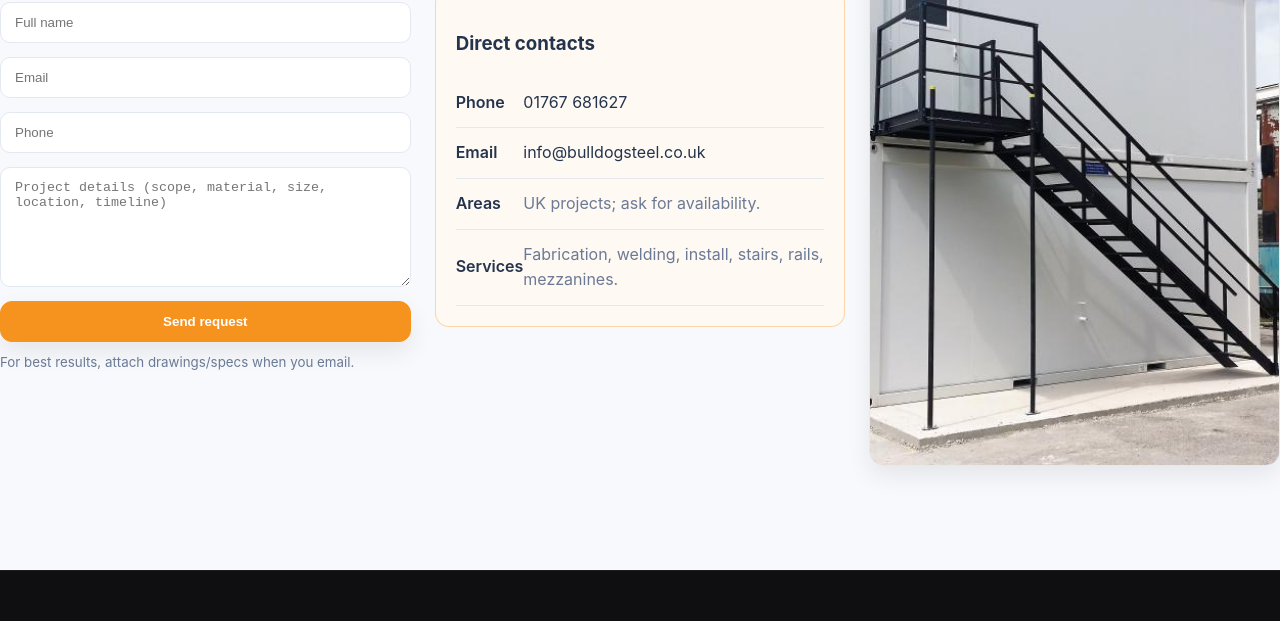
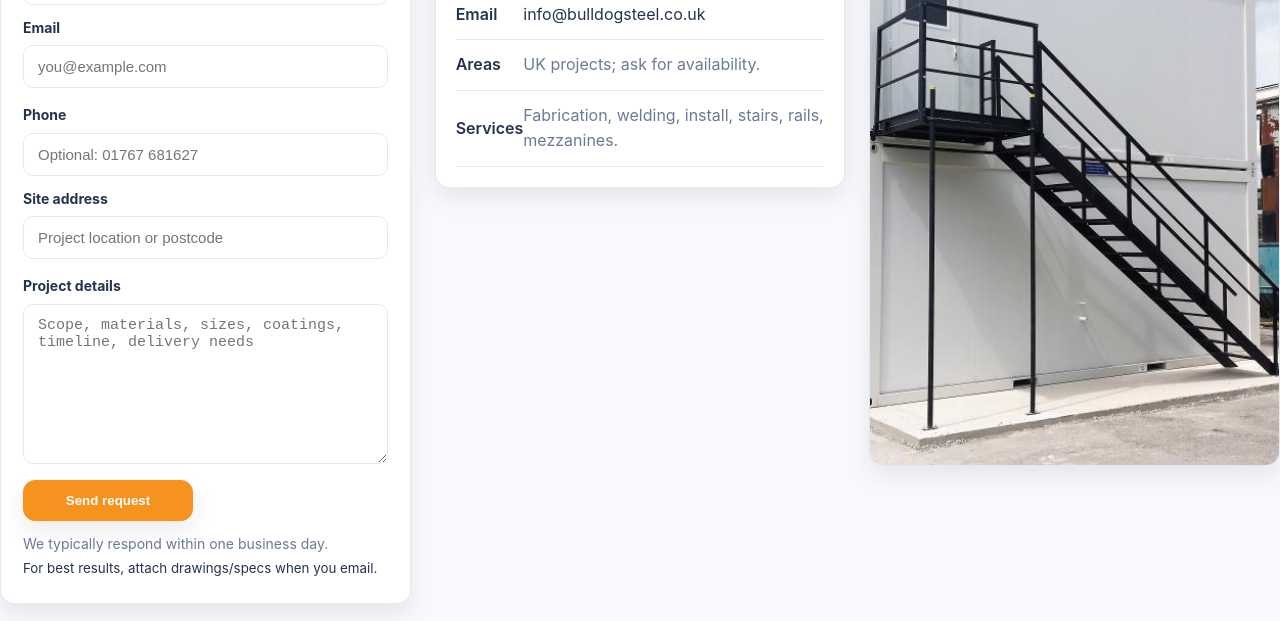
Before and after one commit to websmartshubhamk/bulldogsteelfabrications.net, a website: page website/contact.html in a window 1280 px wide. Shown: the part 680-1301 px from the top of the page. Drawn offline with Linux system fonts and the light colour scheme; files whose address does not match are found by name.

Commit message:
Refine contact form layout and styling

```diff
--- a/website/assets/styles.css
+++ b/website/assets/styles.css
@@ -249,10 +249,19 @@ header {
 .table td { border-bottom: 1px solid var(--border); padding: 12px 0; color: var(--muted); }
 .table td:first-child { color: var(--text); font-weight: 600; }
 
-.contact-form { display: grid; gap: 14px; }
-input, textarea { width: 100%; padding: 12px 14px; border-radius: 10px; border: 1px solid var(--border); background: #fff; color: var(--text); }
-input:focus, textarea:focus { outline: 2px solid var(--accent); border-color: var(--accent); }
-textarea { min-height: 120px; resize: vertical; }
+.form-card { background: #fff; border: 1px solid var(--border); border-radius: var(--radius); padding: 22px; box-shadow: var(--shadow); }
+.contact-form { display: grid; gap: 16px; }
+.contact-grid { display: grid; grid-template-columns: repeat(auto-fit, minmax(320px, 1fr)); gap: 24px; align-items: start; }
+.contact-grid .highlight { background: #fff; border: 1px solid var(--border); box-shadow: var(--shadow); }
+.contact-grid .section-image img { height: 100%; min-height: 260px; object-fit: cover; }
+.contact-form .field-row { display: grid; grid-template-columns: repeat(auto-fit, minmax(220px, 1fr)); gap: 12px; }
+.contact-form .field { display: grid; gap: 6px; color: var(--text); font-weight: 700; font-size: 14px; }
+input, textarea { width: 100%; padding: 12px 14px; border-radius: 10px; border: 1px solid var(--border); background: #fff; color: var(--text); font-size: 15px; }
+input:focus, textarea:focus { outline: 2px solid var(--accent); border-color: var(--accent); box-shadow: 0 0 0 4px rgba(246,146,30,0.12); }
+textarea { min-height: 160px; resize: vertical; }
+.contact-form .actions { display: flex; gap: 12px; align-items: center; flex-wrap: wrap; }
+.contact-form .actions .btn { min-width: 170px; }
+.contact-form .hint { color: var(--muted); font-size: 14px; }
 
 .team-hero h1 { margin-bottom: 10px; }
 .cta-row { display: flex; gap: 12px; flex-wrap: wrap; margin-top: 14px; }
--- a/website/contact.html
+++ b/website/contact.html
@@ -53,19 +53,44 @@
     </div>
   </section>
 
-  <section class="section container grid-2">
+  <section class="section container contact-grid">
     <div>
       <h2>Contact form</h2>
-      <form class="contact-form" action="https://formsubmit.co/info@bulldogsteel.co.uk" method="POST">
-        <input type="text" name="name" placeholder="Full name" required />
-        <input type="email" name="email" placeholder="Email" required />
-        <input type="tel" name="phone" placeholder="Phone" />
-        <textarea name="project" placeholder="Project details (scope, material, size, location, timeline)" required></textarea>
-        <button class="btn cta" type="submit">Send request</button>
-        <input type="hidden" name="_subject" value="New quote request from bulldogsteelfabrications.net" />
-        <input type="hidden" name="_captcha" value="false" />
-      </form>
-      <small style="color: var(--muted); display:block; margin-top:10px;">For best results, attach drawings/specs when you email.</small>
+      <div class="form-card">
+        <form class="contact-form" action="https://formsubmit.co/info@bulldogsteel.co.uk" method="POST">
+          <div class="field-row">
+            <label class="field">
+              <span>Full name</span>
+              <input type="text" name="name" placeholder="e.g., Jane Smith" required />
+            </label>
+            <label class="field">
+              <span>Email</span>
+              <input type="email" name="email" placeholder="you@example.com" required />
+            </label>
+          </div>
+          <div class="field-row">
+            <label class="field">
+              <span>Phone</span>
+              <input type="tel" name="phone" placeholder="Optional: 01767 681627" />
+            </label>
+            <label class="field">
+              <span>Site address</span>
+              <input type="text" name="site" placeholder="Project location or postcode" />
+            </label>
+          </div>
+          <label class="field">
+            <span>Project details</span>
+            <textarea name="project" placeholder="Scope, materials, sizes, coatings, timeline, delivery needs" required></textarea>
+          </label>
+          <div class="actions">
+            <button class="btn cta" type="submit">Send request</button>
+            <small class="hint">We typically respond within one business day.</small>
+          </div>
+          <input type="hidden" name="_subject" value="New quote request from bulldogsteelfabrications.net" />
+          <input type="hidden" name="_captcha" value="false" />
+        </form>
+        <small class="hint">For best results, attach drawings/specs when you email.</small>
+      </div>
     </div>
     <div class="highlight">
       <h3>Direct contacts</h3>
```
